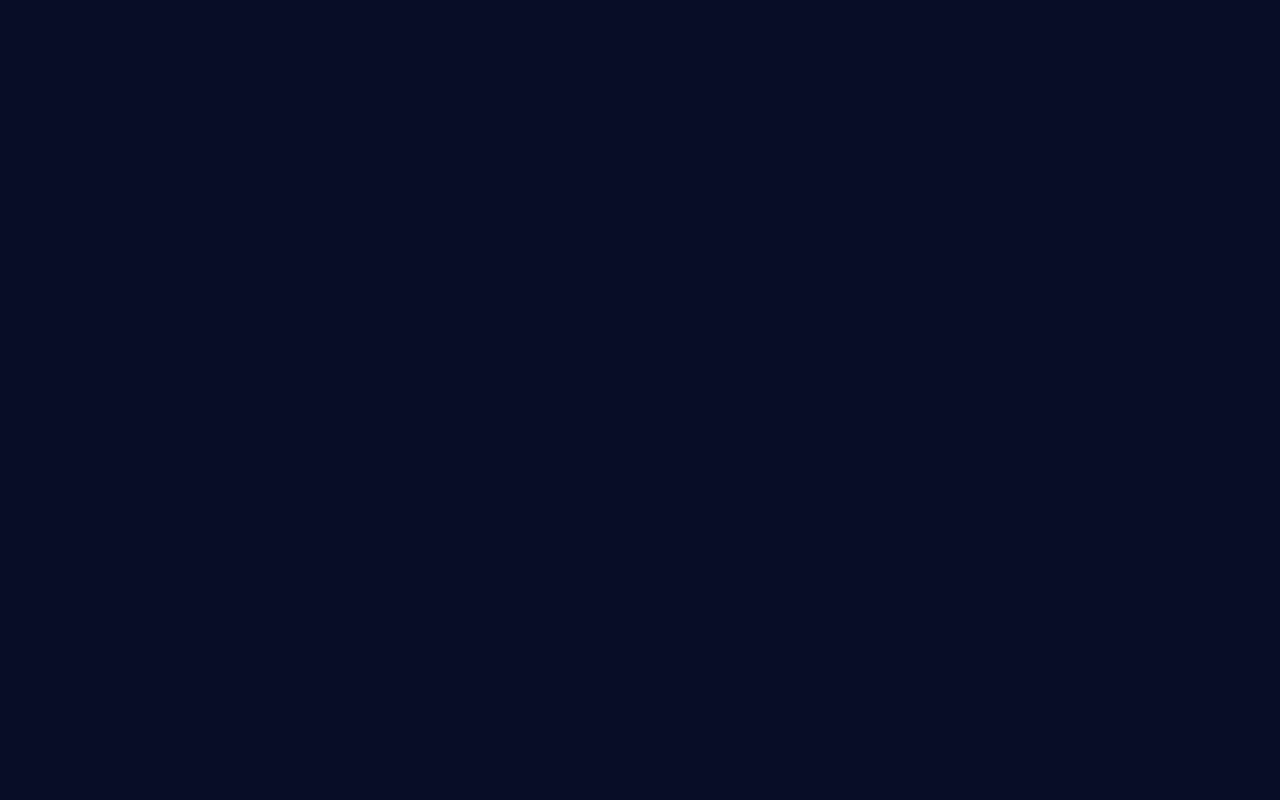
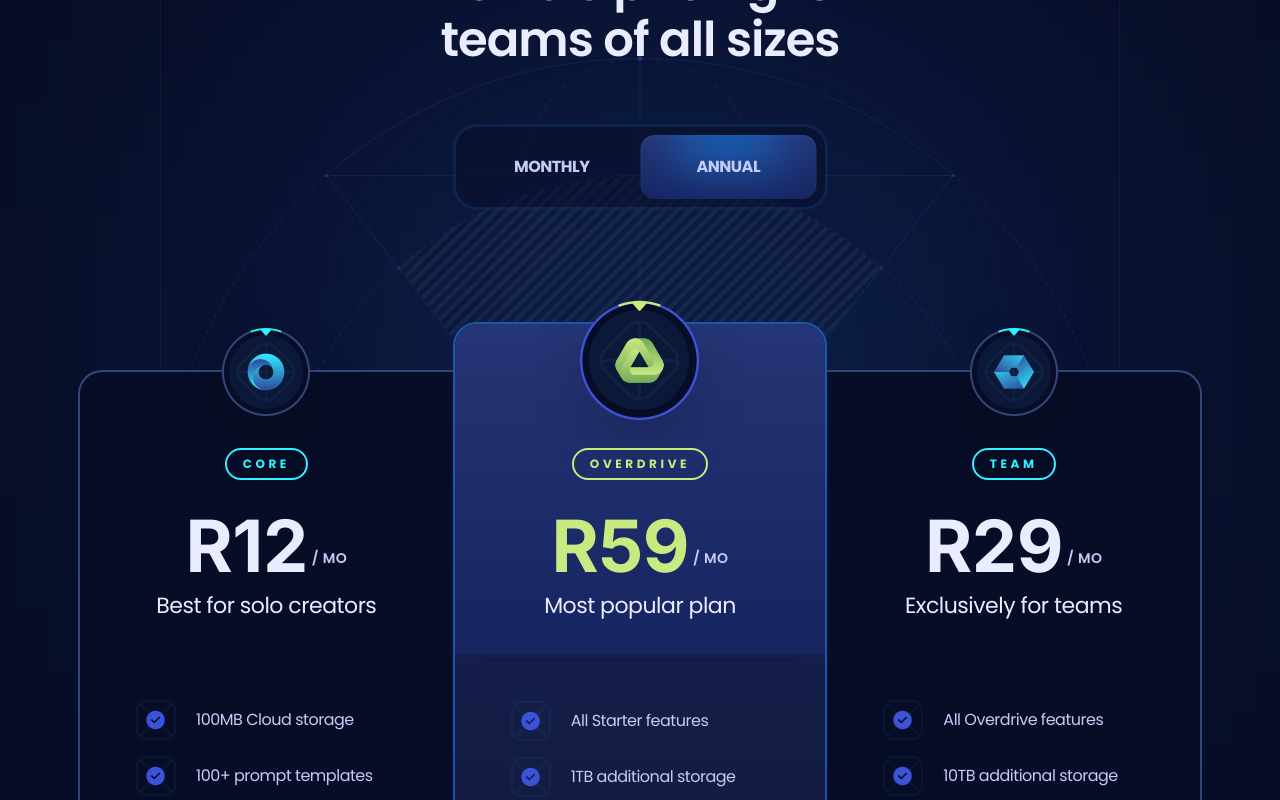
Before and after one commit to Roise-s/xora, a React (Vite) app: page / in a window 1280 px wide. Shown: the part 1960-2760 px from the top of the page. Before the commit the page ends 1804 px from the top, so only its background shows below. Built offline with nearby package versions, Linux system fonts and the light colour scheme.

Commit message:
done with pricing.jsx

```diff
--- a/package.json
+++ b/package.json
@@ -13,6 +13,7 @@
     "clsx": "^2.1.1",
     "prettier": "^3.4.2",
     "react": "^18.3.1",
+    "react-countup": "^6.5.3",
     "react-dom": "^18.3.1",
     "react-scroll": "^1.9.0"
   },
--- a/src/App.jsx
+++ b/src/App.jsx
@@ -1,6 +1,7 @@
 import Features from './sections/Features'
 import Header from './sections/Header'
 import Hero from './sections/Hero'
+import Pricing from './sections/Pricing'
 
 const App = () => {
   return (
@@ -8,6 +9,7 @@
       <Header />
       <Hero />
       <Features />
+      <Pricing />
     </main>
   )
 }
--- /dev/null
+++ b/src/sections/Pricing.jsx
@@ -0,0 +1,116 @@
+import clsx from "clsx"
+import { Element } from "react-scroll"
+import { useState } from "react"
+import { plans } from "../constants"
+import CountUp from "react-countup"
+import Button from "../components/Button"
+
+const Pricing = () => {
+    const [monthly, setMonthly] = useState(false)
+
+  return (
+    <section>
+      <Element name="pricing">
+        <div className="container">
+            <div className="max-w-960 pricing-head_before relative mx-auto border-l border-r border-s2 bg-s1/50 pb-40 pt-28 max-xl:max-w-4xl max-lg:border-none max-md:pb-32 max-md:pt-16">
+                <h3 className="h3 max-lg:h4 max-md:h5 z-3 relative mx-auto mb-14 max-w-lg text-center text-p4 max-md:mb-11 max-sm:max-w-sm">
+                    Flexible pricing for teams of all sizes
+                </h3>
+
+                <div className="relative z-4 mx-auto flex w-[375px] rounded-3xl border-[3px] border-s4/25 bg-s1/50 p-2 backdrop:blur-[6px] max-md:w-[310px]">
+                    <button
+                        className={clsx("pricing-head_btn", monthly && "text-p4")}
+                        onClick={() => setMonthly(true)}
+                    >
+                        Monthly
+                    </button>
+                    <button
+                        className={clsx("pricing-head_btn", !monthly && "text-p4")}
+                        onClick={() => setMonthly(false)}
+                    >
+                        Annual
+                    </button>
+
+                    <div className={clsx("g4 rounded-14 before:h-100 pricing-head_btn_before absolute left-2 top-2 h-[calc(100%-16px)] w-[calc(50%-8px)] overflow-hidden shadow-400 transition-transform duration-500", !monthly && "translate-x-full")} />
+                </div>
+
+                <div className="pricing-bg">
+                    <img src="/images/bg-outlines.svg" width={960} height={380} alt="outline" className="relative z-2" />
+                    <img src="/images/bg-outlines-fill.png" width={960} height={380} alt="outline" className="absolute inset-0 opacity-5 mix-blend-soft-light" />
+                </div>
+            </div>
+
+            {/* pricing section */}
+            <div className="scroll-hide relative z-2 -mt-12 flex items-start max-xl:gap-5 max-xl:overflow-auto max-xl:pt-6">
+                {plans.map((plan, index) => (
+                    <div key={plan.id} className="pricing-plan_first pricing-plan_last pricing-plan_odd pricing-plan_even relative border-2 p-7 max-xl:min-w-80 max-lg:rounded-3xl xl:w-[calc(33.33%+2px)]">
+                        {index === 1 && (<div className="g4 absolute h-330 left-0 right-0 top-0 z-1 rounded-tl-3xl rounded-tr-3xl" />)}
+                        <div className={clsx("absolute left-0 right-0 z-2 flex items-center justify-center", index === 1 ? "-top-6" : "-top-6 xl:-top-11")} >
+                            <img src={plan.logo} alt={plan.title} className={clsx("object-contain drop-shadow-2xl", index === 1 ? "size-[120px]" : "size-[88px]")} />
+                        </div>
+
+                        <div className={clsx("relative flex flex-col items-center", index === 1 ? "pt-24" : "pt-12")} >
+                            <div className={clsx("small-2 rounded-20 relative z-2 mx-auto mb-6 border-2 px-4 py-1.5 uppercase", index === 1 ? 'border-p3 text-p3' : 'border-p1 text-p1')} >
+                                {plan.title}
+                            </div>
+
+                            <div className="relative z-2 flex items-center justify-center">
+                                <div
+                                    className={clsx(
+                                        "h-num flex items-start",
+                                        index === 1 ? "text-p3" : "text-p4"
+                                    )}
+                                >
+                                    R{" "}
+                                    <CountUp
+                                        start={plan.priceMonthly}
+                                        end={monthly ? plan.priceMonthly : plan.priceYearly}
+                                        duration={0.4}
+                                        useEasing={false}
+                                        preserveValue
+                                    />
+                                </div>
+                                <div className="small-1 relative top-3 ml-1 uppercase">
+                                    / mo
+                                </div>
+                            </div>
+                        </div>
+
+                        <div
+                            className={clsx(
+                                "body-1 relative z-2 mb-10 w-full border-b-s2 pb-9 text-center text-p4",
+                                index === 1 && "border-b"
+                            )}
+                        >
+                            {plan.caption}
+                        </div>
+
+                        <ul className="mx-auto space-y-4 xl:px-7">
+                            {plan.features.map((feature) => (
+                                <li
+                                    key={feature}
+                                    className="relative flex items-center gap-5"
+                                >
+                                    <img src={"/images/check.png"} alt="check" className="size-10 object-contain" />
+                                    <p className="flex-1">{feature}</p>
+                                </li>
+                            ))}
+                        </ul>
+
+                        <div className="mt-10 flex w-full justify-center">
+                            <Button icon={plan.icon}>
+                                Get Started
+                            </Button>
+                        </div>
+
+                        {index === 1 && <p className="small-compact mt-9 text-center text-p3 before:mx-2.5 before:content-['-'] after:mx-2.5 after:content-['-']">Limited time offer</p>}
+                    </div>
+                ))}
+            </div>
+        </div>
+      </Element>
+    </section>
+  )
+}
+
+export default Pricing
```
Also changed, not shown: 1 other file (tests, documents, lock files or other folders).
